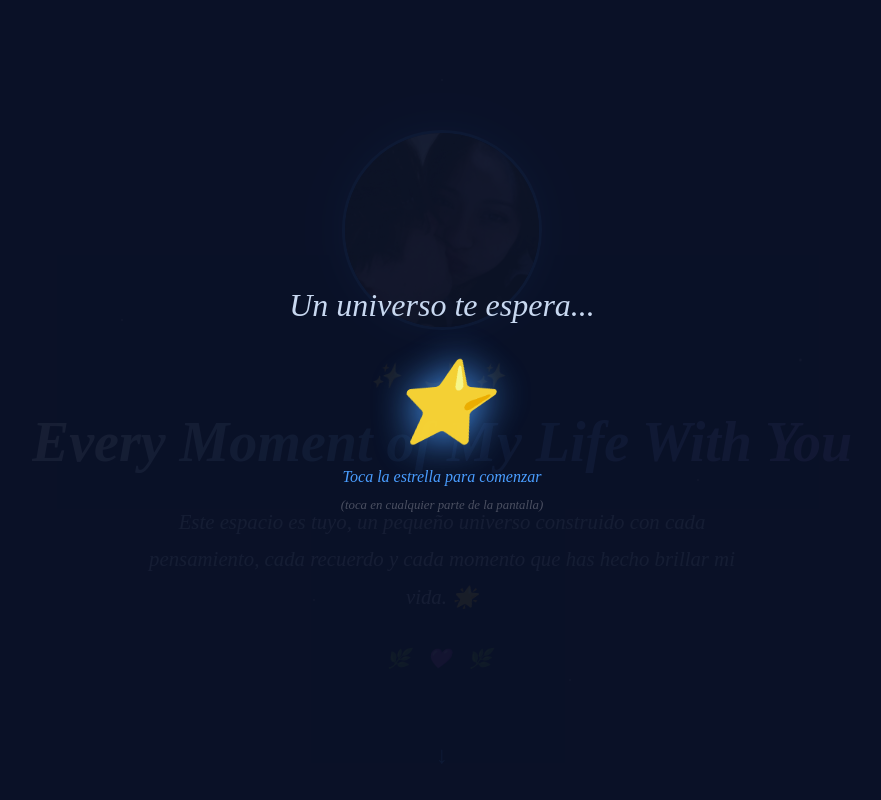
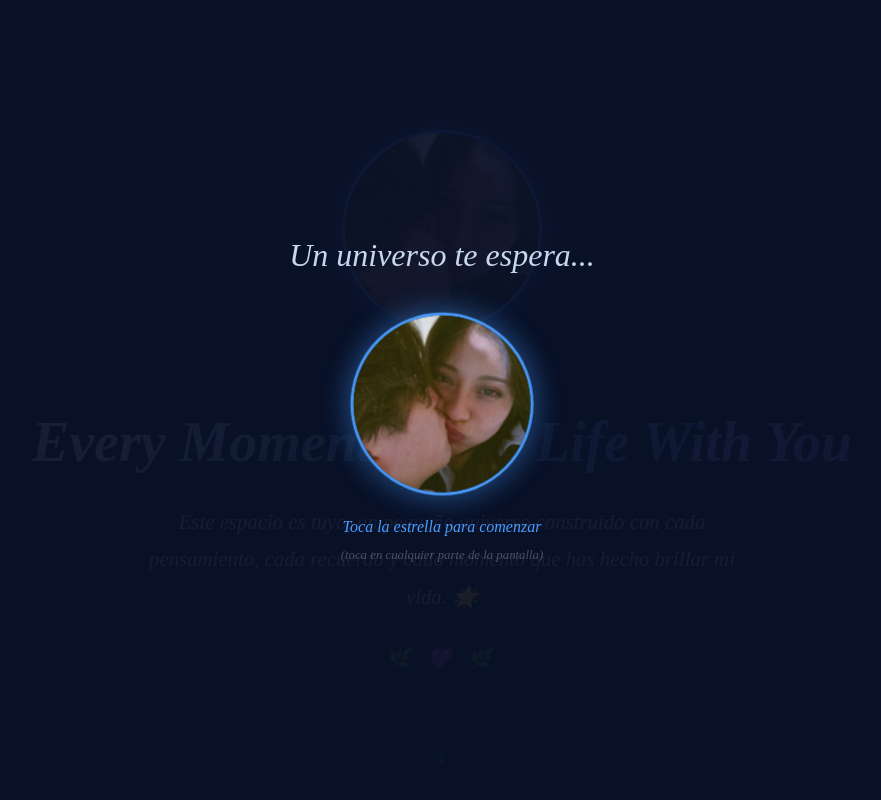
Before and after one commit to Murfy001/every-moment, a React (Vite) app: page / in a window 1280 px wide. Shown: the top 800 px of the page, without its empty margins (198-1079 px from the left). Built offline with nearby package versions, Linux system fonts and the light colour scheme.

Commit message:
foto en overlay

```diff
--- a/src/components/AudioController.jsx
+++ b/src/components/AudioController.jsx
@@ -61,15 +61,22 @@ function AudioController() {
             Un universo te espera...
           </p>
 
-          <span style={{
-            fontSize: '5rem',
-            lineHeight: 1,
-            filter: 'drop-shadow(0 0 20px #4a9eff)',
-            animation: 'pulse 2s infinite',
-          }}>
-            ⭐
-          </span>
-
+        <div style={{
+  width: '180px',
+  height: '180px',
+  borderRadius: '50%',
+  overflow: 'hidden',
+  border: '3px solid #4a9eff',
+  boxShadow: '0 0 30px #4a9eff88',
+  animation: 'pulse 2s infinite',
+  cursor: 'pointer',
+}}>
+  <img
+    src="/every-moment/photo.jpg"
+    alt="nosotros"
+    style={{ width: '100%', height: '100%', objectFit: 'cover' }}
+  />
+</div>
           <p style={{
             marginTop: '1.5rem',
             color: '#4a9eff',
```
